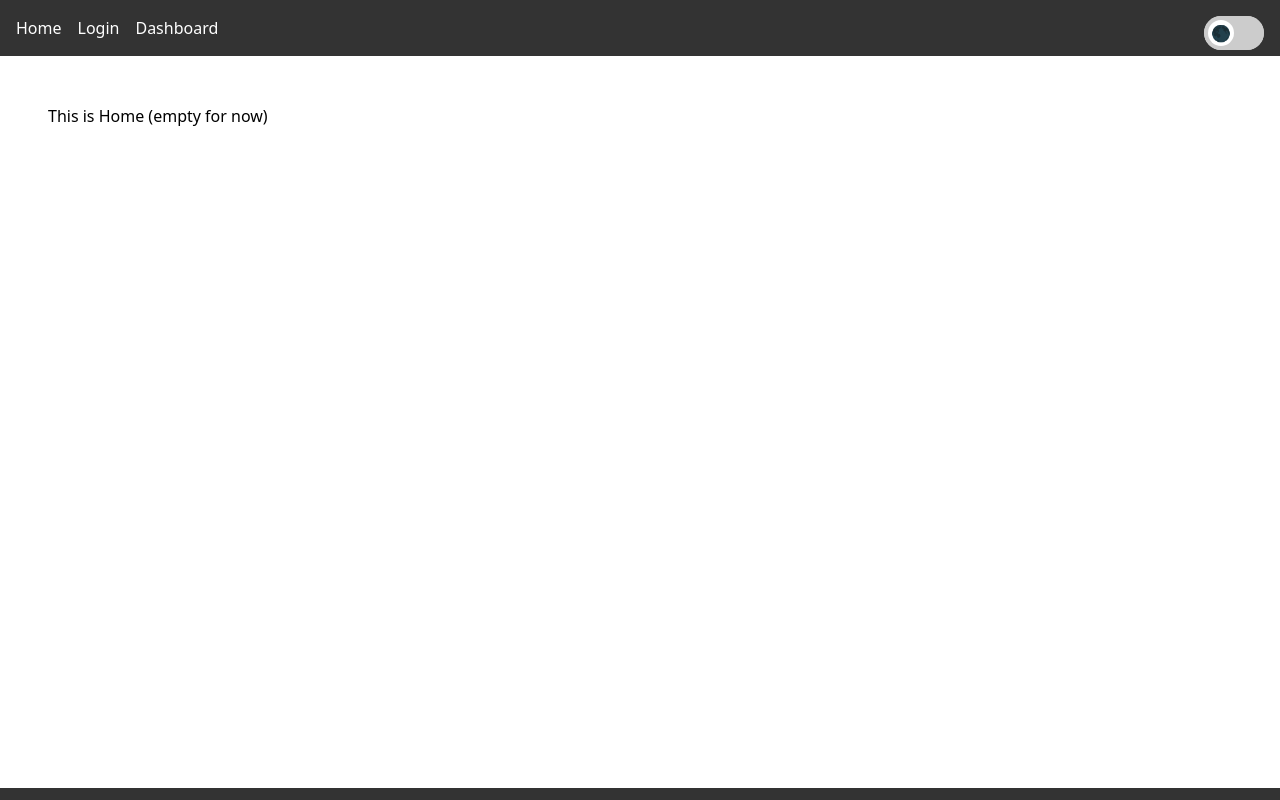
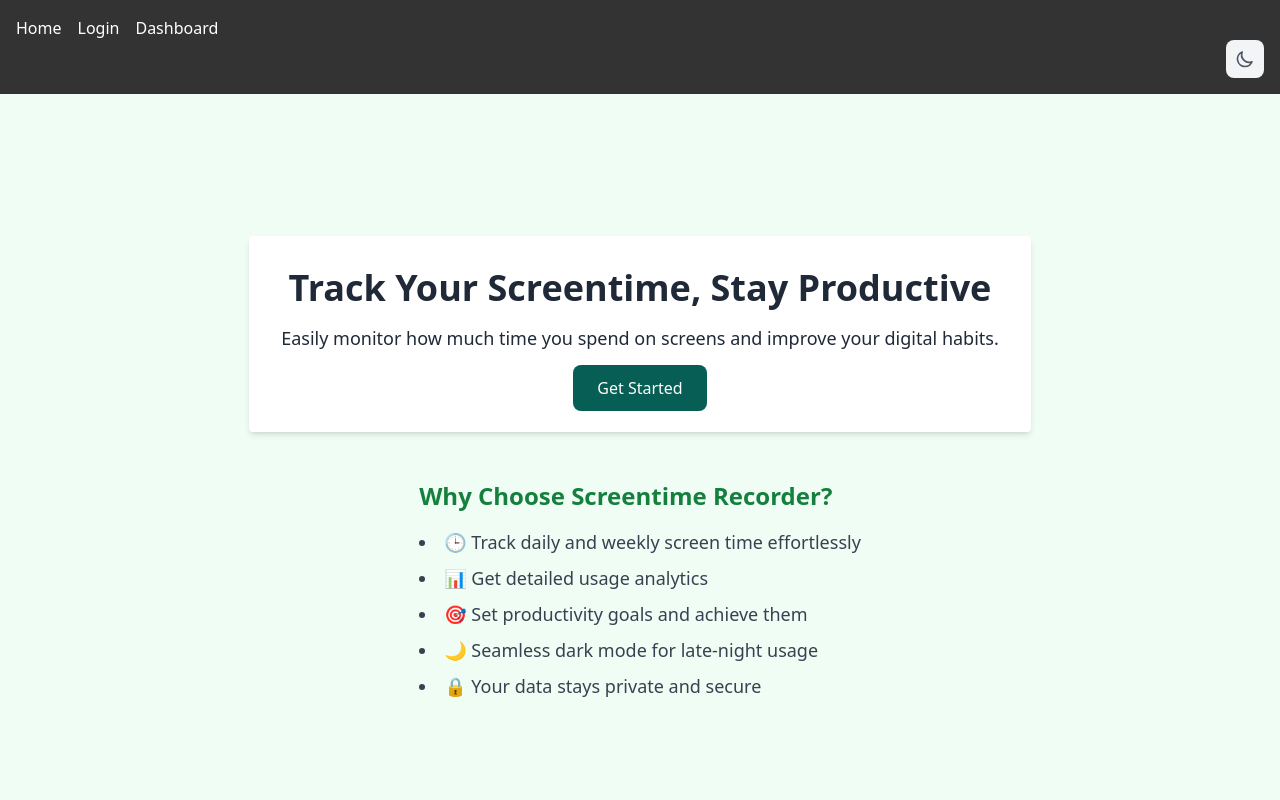
Before and after one commit to nst-sdc/Screentime-recoder, a React (Vite) app in the folder client/: page / in a window 1280 px wide. Shown: the top 800 px of the page. Built offline with nearby package versions, Linux system fonts and the light colour scheme.

Commit message:
Fix theme toogle

```diff
--- a/client/index.html
+++ b/client/index.html
@@ -1,45 +1,14 @@
-<!doctype html>
+<!DOCTYPE html>
 <html lang="en">
   <head>
     <meta charset="UTF-8" />
     <link rel="icon" type="image/svg+xml" href="/vite.svg" />
     <meta name="viewport" content="width=device-width, initial-scale=1.0" />
     <title>Vite + React</title>
-    <style>
-      body {
-        background-color: white;
-        color: black;
-        transition: background-color 0.3s ease, color 0.3s ease;
-      }
-
-
-
-    </style>
   </head>
   <body>
     <div id="root"></div>
-    <!-- React dark mode toggle UI can be rendered here, e.g. a switch component -->
     <script type="module" src="/src/main.jsx"></script>
-    <label class="switch">
-      <input type="checkbox" id="mode-toggle" />
-      <span class="slider"></span>
-    </label>
-    <script>
-      const toggleInput = document.getElementById('mode-toggle');
-
-      toggleInput.addEventListener('change', () => {
-        document.body.classList.toggle('dark-mode');
-        const isDark = document.body.classList.contains('dark-mode');
-        localStorage.setItem('theme', isDark ? 'dark' : 'light');
-      });
-
-      window.addEventListener('DOMContentLoaded', () => {
-        const savedTheme = localStorage.getItem('theme');
-        if (savedTheme === 'dark') {
-          document.body.classList.add('dark-mode');
-          toggleInput.checked = true;
-        }
-      });
-    </script>
+    <!-- Remove the duplicate theme toggle script -->
   </body>
 </html>
--- a/client/src/App.jsx
+++ b/client/src/App.jsx
@@ -11,18 +11,13 @@ function App() {
   return (
     <>
       <Navbar />
-      <div className="flex flex-col min-h-screen">
-        <div className="flex-grow p-4">
-          <ThemeToggle />
           <Routes>
             <Route path="/" element={<Home />} />
             <Route path="/login" element={<Login />} />
             <Route path="/register" element={<Registration />} />
             {/* <Route path="/dashboard" element={<Dashboard />} /> */}
           </Routes>
-        </div>
         <Footer />
-      </div>
     </>
   );
 }
--- a/client/src/components/LandingPage.jsx
+++ b/client/src/components/LandingPage.jsx
@@ -1,27 +1,29 @@
-import React from 'react';
-import { Link } from 'react-router-dom';
+import React from "react";
+import { Link } from "react-router-dom";
 
 const LandingPage = () => {
   return (
     <div className="min-h-screen flex flex-col justify-between bg-green-50 text-gray-800 dark:bg-whatsDark-bg dark:text-whatsDark-text">
-      <header className="p-6 shadow-md flex justify-between items-center">
-        <h1 className="text-3xl font-bold">Screentime Recorder</h1>
-        <div>
-          <Link to="/login" className="mr-4 text-green-600 hover:underline">Login</Link>
-          <Link to="/register" className="text-green-600 hover:underline">Sign Up</Link>
-        </div>
-      </header>
-
       <main className="flex-grow flex flex-col items-center justify-center text-center px-4">
         <div className="bg-white dark:bg-gray-800 p-8 rounded shadow-md">
-          <h2 className="text-4xl font-semibold mb-4">Track Your Screentime, Stay Productive</h2>
-          <p className="mb-6 text-lg">Easily monitor how much time you spend on screens and improve your digital habits.</p>
-          <Link to="/register" className="bg-whatsLight-primary dark:bg-whatsDark-secondary text-white px-6 py-3 rounded-lg hover:opacity-90 transition">
+          <h2 className="text-4xl font-semibold mb-4">
+            Track Your Screentime, Stay Productive
+          </h2>
+          <p className="mb-6 text-lg">
+            Easily monitor how much time you spend on screens and improve your
+            digital habits.
+          </p>
+          <Link
+            to="/register"
+            className="bg-whatsLight-primary dark:bg-whatsDark-secondary text-white px-6 py-3 rounded-lg hover:opacity-90 transition"
+          >
             Get Started
           </Link>
         </div>
         <div className="mt-12 max-w-3xl text-left">
-          <h3 className="text-2xl font-semibold mb-4 text-green-700">Why Choose Screentime Recorder?</h3>
+          <h3 className="text-2xl font-semibold mb-4 text-green-700">
+            Why Choose Screentime Recorder?
+          </h3>
           <ul className="list-disc list-inside text-lg text-gray-700 space-y-2">
             <li>🕒 Track daily and weekly screen time effortlessly</li>
             <li>📊 Get detailed usage analytics</li>
--- a/client/src/components/Navbar.jsx
+++ b/client/src/components/Navbar.jsx
@@ -1,15 +1,40 @@
-// client/src/components/Navbar.jsx
-import React from 'react';
-import { Link } from 'react-router-dom';
+import React from "react";
+import { Link } from "react-router-dom";
+import ThemeToggle from "./ThemeToggle";
 
 const Navbar = () => {
   return (
-    <nav style={{ padding: '1rem', backgroundColor: '#333' }}>
-      <ul style={{ display: 'flex', gap: '1rem', listStyle: 'none', color: 'white' }}>
-        <li><Link to="/" style={{ color: 'white', textDecoration: 'none' }}>Home</Link></li>
-        <li><Link to="/login" style={{ color: 'white', textDecoration: 'none' }}>Login</Link></li>
-        <li><Link to="/dashboard" style={{ color: 'white', textDecoration: 'none' }}>Dashboard</Link></li>
+    <nav style={{ padding: "1rem", backgroundColor: "#333" }}>
+      <ul
+        style={{
+          display: "flex",
+          gap: "1rem",
+          listStyle: "none",
+          color: "white"
+        }}
+      >
+        <li>
+          <Link to="/" style={{ color: "white", textDecoration: "none" }}>
+            Home
+          </Link>
+        </li>
+        <li>
+          <Link to="/login" style={{ color: "white", textDecoration: "none" }}>
+            Login
+          </Link>
+        </li>
+        <li>
+          <Link
+            to="/dashboard"
+            style={{ color: "white", textDecoration: "none" }}
+          >
+            Dashboard
+          </Link>
+        </li>
       </ul>
+      <div style={{ float: "right" }}>
+        <ThemeToggle />
+      </div>
     </nav>
   );
 };
--- a/client/src/components/ThemeToggle.jsx
+++ b/client/src/components/ThemeToggle.jsx
@@ -1,34 +1,74 @@
-import React, { useEffect, useState } from 'react';
+import React, { useState, useEffect } from "react";
 
 const ThemeToggle = () => {
-  const [isDark, setIsDark] = useState(false);
+  const [isDarkMode, setIsDarkMode] = useState(false);
 
   useEffect(() => {
-    const savedTheme = localStorage.getItem('theme');
-    if (savedTheme === 'dark') {
-      document.body.classList.add('dark-mode');
-      setIsDark(true);
+    const savedTheme = localStorage.getItem("theme");
+    const prefersDark = window.matchMedia("(prefers-color-scheme: dark)")
+      .matches;
+
+    if (savedTheme === "dark" || (!savedTheme && prefersDark)) {
+      setIsDarkMode(true);
+      document.documentElement.classList.add("dark");
+    } else {
+      setIsDarkMode(false);
+      document.documentElement.classList.remove("dark");
     }
   }, []);
 
   const toggleTheme = () => {
-    const newTheme = !isDark;
-    setIsDark(newTheme);
+    const newDarkMode = !isDarkMode;
+    setIsDarkMode(newDarkMode);
 
-    if (newTheme) {
-      document.body.classList.add('dark-mode');
-      localStorage.setItem('theme', 'dark');
+    if (newDarkMode) {
+      document.documentElement.classList.add("dark");
+      localStorage.setItem("theme", "dark");
     } else {
-      document.body.classList.remove('dark-mode');
-      localStorage.setItem('theme', 'light');
+      document.documentElement.classList.remove("dark");
+      localStorage.setItem("theme", "light");
     }
   };
 
   return (
-    <label className="switch">
-      <input type="checkbox" checked={isDark} onChange={toggleTheme} />
-      <span className="slider"></span>
-    </label>
+    <button
+      onClick={toggleTheme}
+      className="p-2 rounded-lg bg-gray-100 dark:bg-gray-700 text-gray-600 dark:text-gray-300 hover:bg-gray-200 dark:hover:bg-gray-600 transition-all duration-200"
+      aria-label="Toggle theme"
+      title={isDarkMode ? "Switch to light mode" : "Switch to dark mode"}
+    >
+      {isDarkMode
+        ? // Sun icon for light mode
+          <svg
+            className="w-5 h-5"
+            fill="none"
+            stroke="currentColor"
+            viewBox="0 0 24 24"
+            xmlns="http://www.w3.org/2000/svg"
+          >
+            <path
+              strokeLinecap="round"
+              strokeLinejoin="round"
+              strokeWidth={2}
+              d="M12 3v1m0 16v1m9-9h-1M4 12H3m15.364 6.364l-.707-.707M6.343 6.343l-.707-.707m12.728 0l-.707.707M6.343 17.657l-.707.707M16 12a4 4 0 11-8 0 4 4 0 018 0z"
+            />
+          </svg>
+        : // Moon icon for dark mode
+          <svg
+            className="w-5 h-5"
+            fill="none"
+            stroke="currentColor"
+            viewBox="0 0 24 24"
+            xmlns="http://www.w3.org/2000/svg"
+          >
+            <path
+              strokeLinecap="round"
+              strokeLinejoin="round"
+              strokeWidth={2}
+              d="M20.354 15.354A9 9 0 018.646 3.646 9.003 9.003 0 0012 21a9.003 9.003 0 008.354-5.646z"
+            />
+          </svg>}
+    </button>
   );
 };
 
--- a/client/src/pages/Home.jsx
+++ b/client/src/pages/Home.jsx
@@ -1,9 +1,6 @@
-import React from 'react';
+import React from "react";
+import LandingPage from "../components/LandingPage";
 
-const Home = () => (
-  <div style={{ padding: '2rem' }}>
-    This is Home (empty for now)
-  </div>
-);
+const Home = () => <LandingPage />;
 
 export default Home;
```
Also changed, not shown: client/src/pages/Login.jsx (+18 -14 lines).
